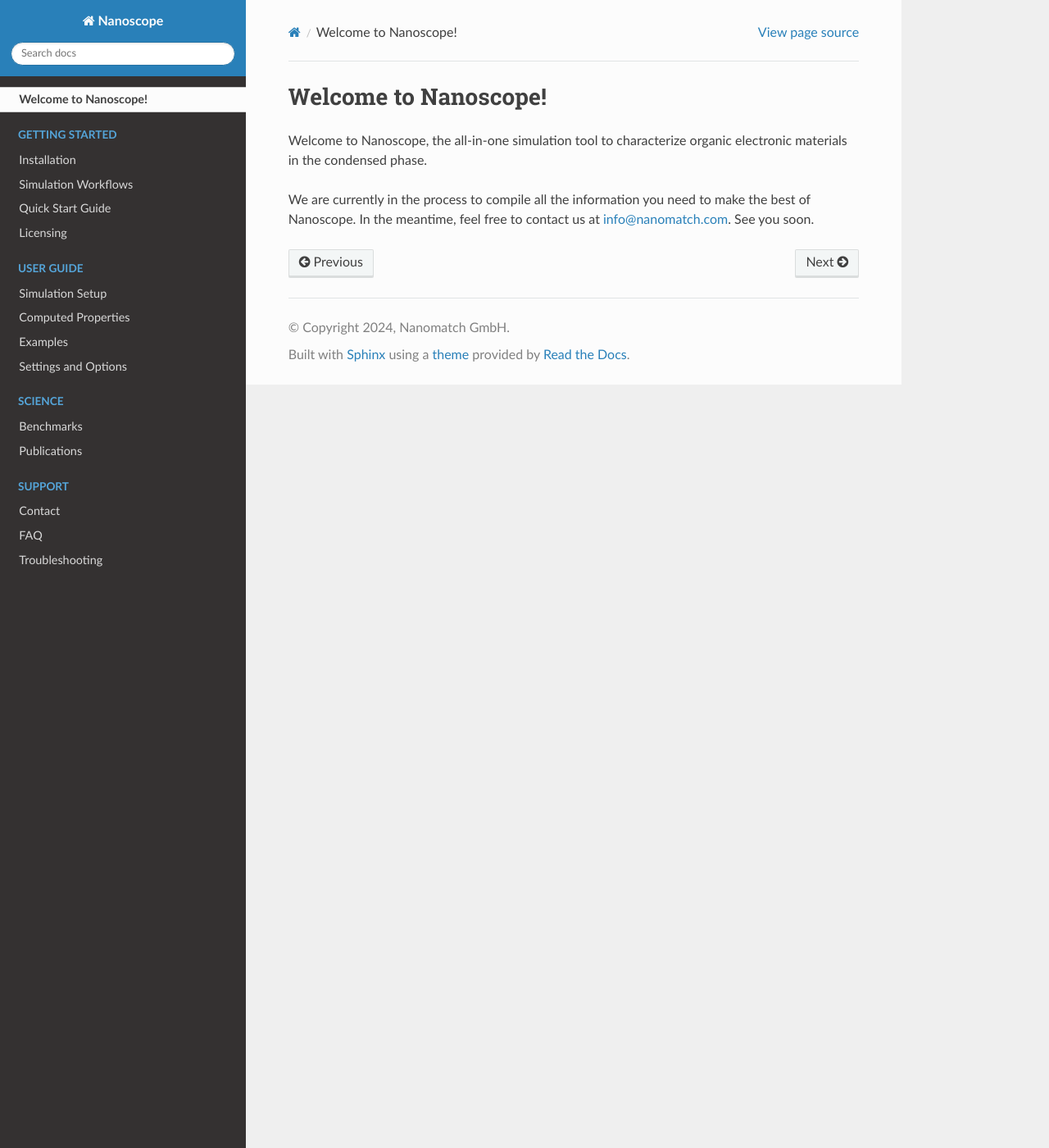
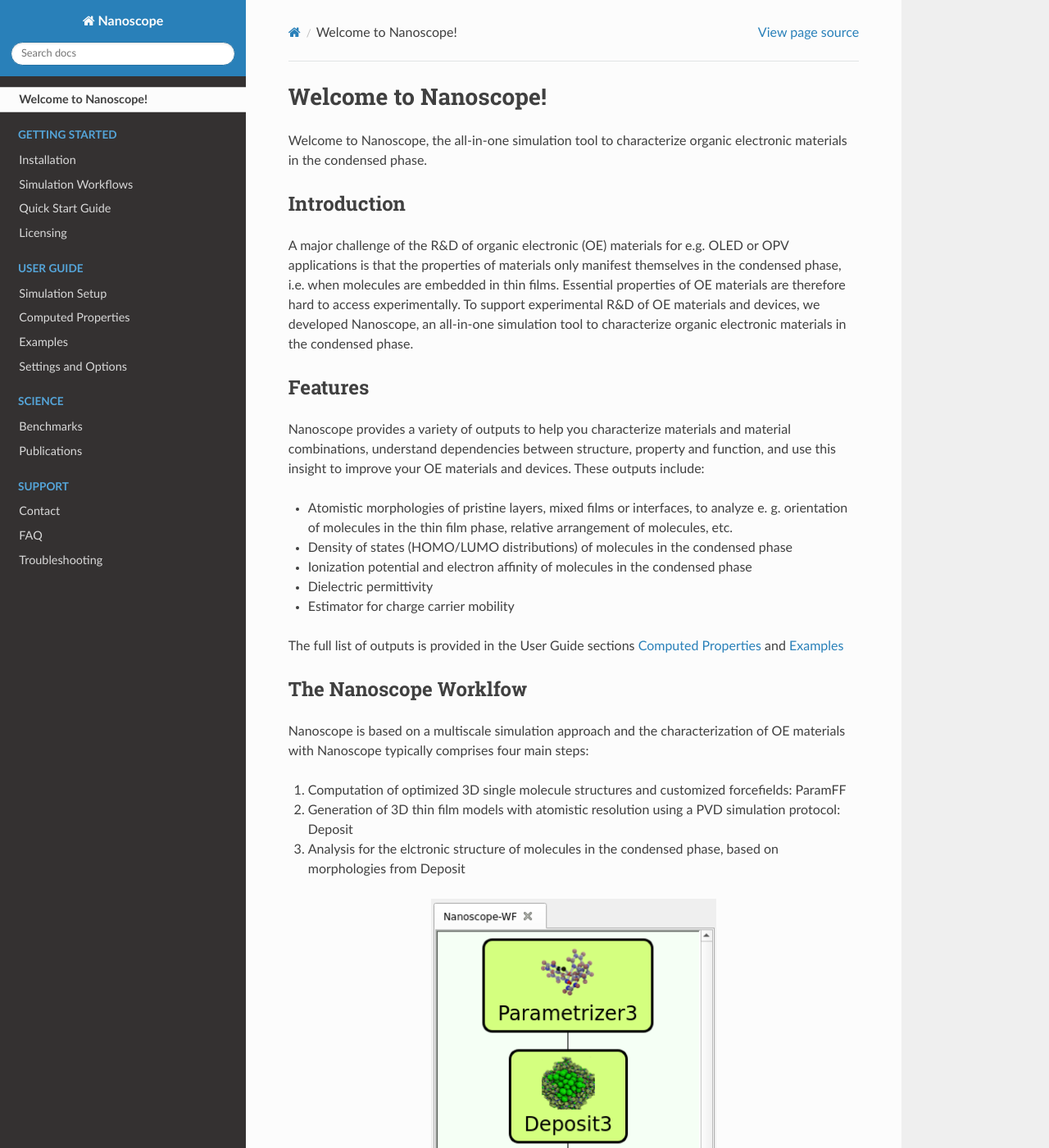
Before and after one commit to NanomatchGmbH/nanoscope-docs, a Sphinx documentation site: the page built from docs/source/home/home.rst, in a window 1280 px wide and 1400 px high. Shown: the whole window at 82% size. Built offline with Sphinx 7.4.7 and the Read the Docs theme 2.0.0, drawn with Linux system fonts in a browser that asks for light colours; some of the changed text lies outside the part shown.

Commit message:
first version of landing page, still using placeholder image

```diff
--- a/docs/source/home/home.rst
+++ b/docs/source/home/home.rst
@@ -1,8 +1,55 @@
 .. _home:
+
+.. raw:: html
+
+    <script src="_static/open_links_in_new_tab.js"></script>
+
 
 Welcome to Nanoscope!
 =====================
 
 Welcome to Nanoscope, the all-in-one simulation tool to characterize organic electronic materials in the condensed phase.
 
-We are currently in the process to compile all the information you need to make the best of Nanoscope. In the meantime, feel free to contact us at info@nanomatch.com. See you soon.
+
+
+
+Introduction
+-------------
+A major challenge of the R&D of organic electronic (OE) materials for e.g. OLED or OPV applications is that the properties of materials only manifest themselves in the condensed phase, i.e. when molecules are embedded in thin films. Essential properties of OE materials are therefore hard to access experimentally. To support experimental R&D of OE materials and devices, we developed Nanoscope, an all-in-one simulation tool to characterize organic electronic materials in the condensed phase.
+
+
+Features
+---------
+Nanoscope provides a variety of outputs to help you characterize materials and material combinations, understand dependencies between structure, property and function, and use this insight to improve your OE materials and devices. These outputs include:
+
+- Atomistic morphologies of pristine layers, mixed films or interfaces, to analyze e. g. orientation of molecules in the thin film phase, relative arrangement of molecules, etc.
+- Density of states (HOMO/LUMO distributions) of molecules in the condensed phase
+- Ionization potential and electron affinity of molecules in the condensed phase
+- Dielectric permittivity
+- Estimator for charge carrier mobility
+
+The full list of outputs is provided in the User Guide sections :ref:`user_guide_computed_properties` and :ref:`user_guide_examples`
+
+
+The Nanoscope Worklfow
+------------------------
+
+Nanoscope is based on a multiscale simulation approach and the characterization of OE materials with Nanoscope typically comprises four main steps:
+
+1. Computation of optimized 3D single molecule structures and customized forcefields: ParamFF
+2. Generation of 3D thin film models with atomistic resolution using a PVD simulation protocol: Deposit
+3. Analysis for the elctronic structure of molecules in the condensed phase, based on morphologies from Deposit
+
+
+.. figure:: home/Nanoscope_WF.png
+   :alt: Multiscale Workflow
+   :width: 50%
+   :align: center
+
+   Characterization of OE materials using the Nanoscope multiscale simulation workflow
+
+
+
+About Nanomatch
+----------------
+Nanoscope is a software provided by `Nanomatch GmbH <https://www.nanomatch.de>`_ and contains scientific simulation methods developed in close collaboration with Prof. Wolfgang Wenzel at the `Karlsruhe Institute of Technology (KIT) <https://www.int.kit.edu/wenzel.php>`_.
```
Also changed, not shown: docs/source/home/home/Nanoscope_WF.png (added).
